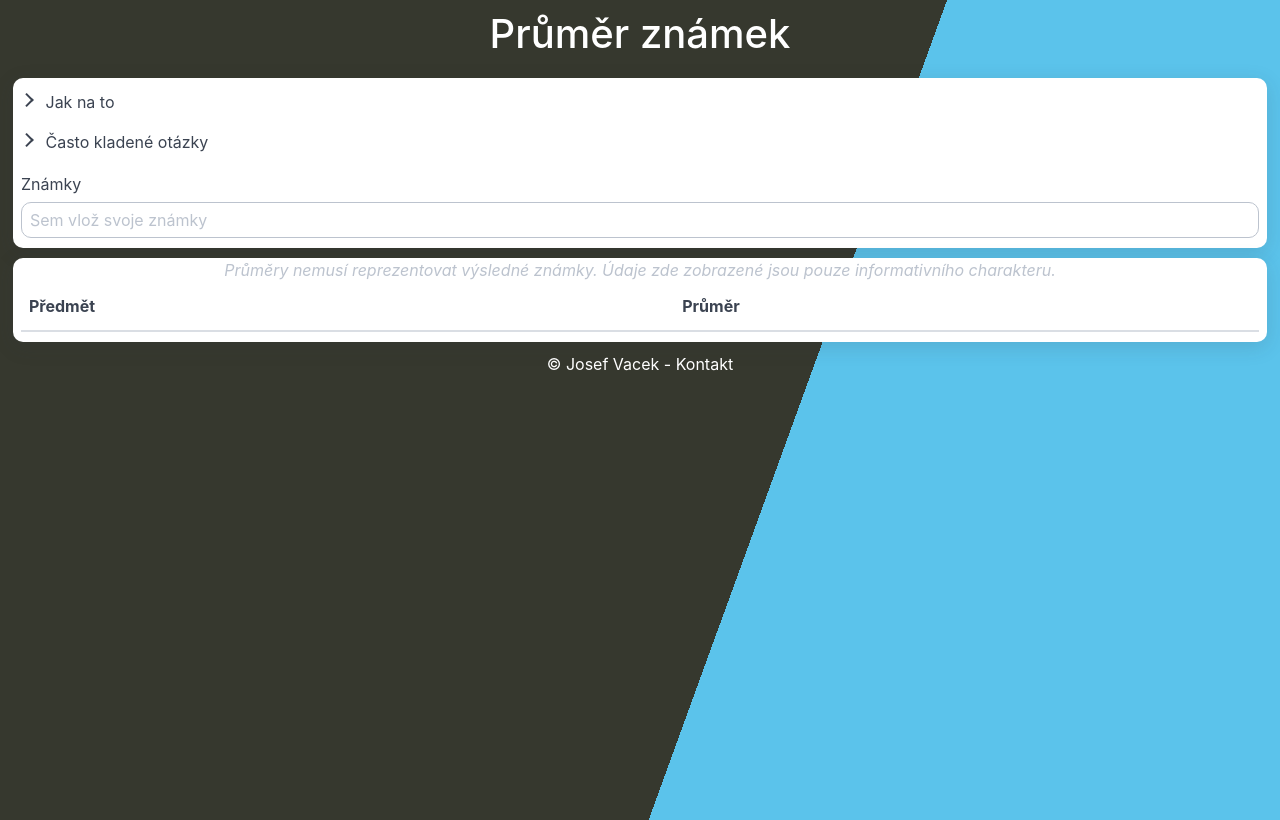
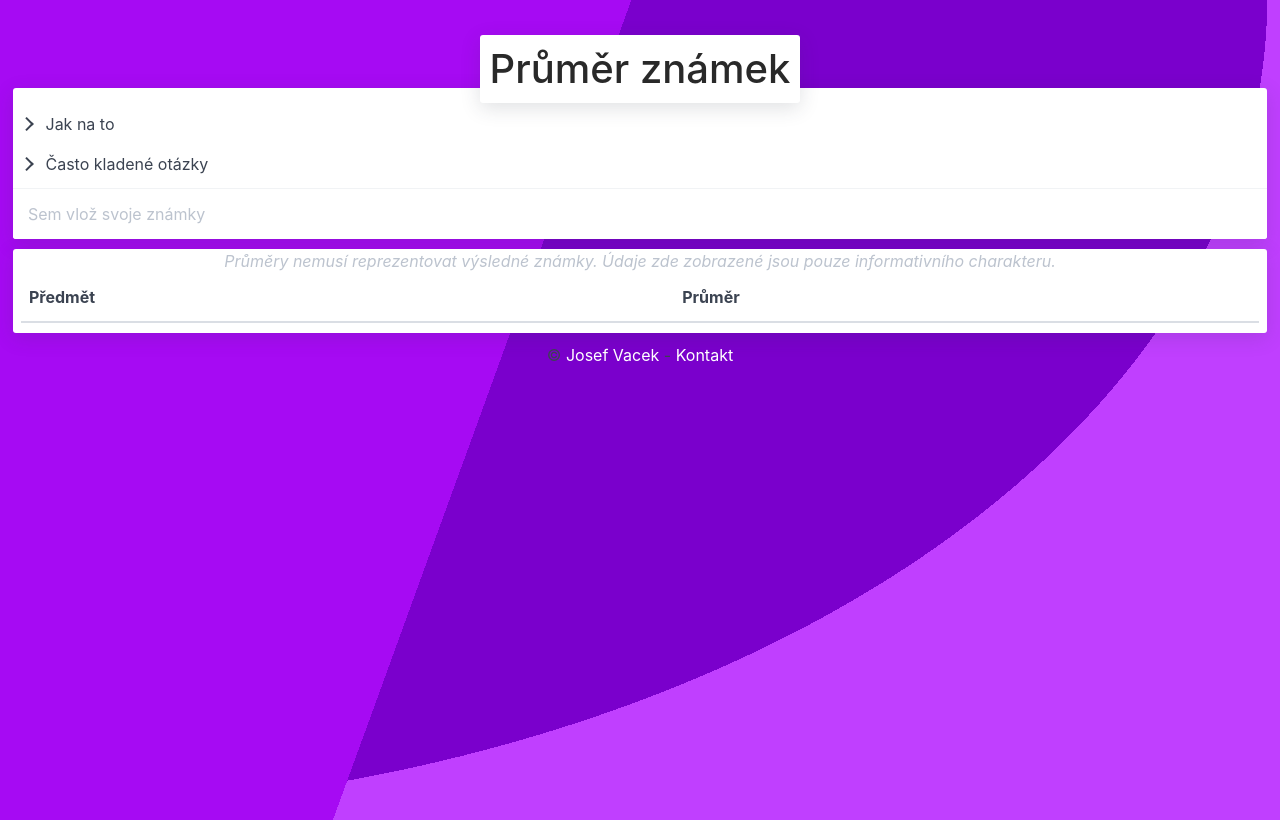
Before and after one commit to JouzaLoL/prumery, a plain HTML site: page index.html in a window 1280 px wide. Drawn offline with nearby package versions, Linux system fonts and the light colour scheme.

Commit message:
styling updates

```diff
--- a/index.css
+++ b/index.css
@@ -3,16 +3,17 @@ h4 {
 }
 
 .accordion i.icon {
-    line-height: 1px;
+    /* line-height: 1px; */
 }
 
 h1 {
+    color: rgb(41, 41, 41);
+}
+
+a {
     color: white;
 }
 
-a {
-
-}
 .container {
     margin: 10px 5px;
     width: unset;
@@ -20,22 +21,31 @@ a {
 }
 
 input.form-input {
-    border-radius: 10px;
+    border-radius: 3px;
 }
 
 .card {
     box-shadow: 0 0.25rem 1rem rgba(48, 55, 66, .15);
     border: none;
-    border-radius: 10px;
+    border-radius: 3px;
     padding-bottom: 10px;
     margin-bottom: 10px;
 }
 
 body {
-    /* background: linear-gradient(110deg, #fdcd3b 60%, #ffed4b 60%); */
-    background: linear-gradient(110deg, #36382E 60%, #5BC3EB 60%);
+    background: -webkit-linear-gradient(110deg, #a60af3 40%, rgba(0, 0, 0, 0) 30%), -webkit-radial-gradient(farthest-corner at 0% 0%, #7a00cc 70%, #c03fff 70%);
+    background: -o-linear-gradient(110deg, #a60af3 40%, rgba(0, 0, 0, 0) 30%), -o-radial-gradient(farthest-corner at 0% 0%, #7a00cc 70%, #c03fff 70%);
+    background: -moz-linear-gradient(110deg, #a60af3 40%, rgba(0, 0, 0, 0) 30%), -moz-radial-gradient(farthest-corner at 0% 0%, #7a00cc 70%, #c03fff 70%);
+    background: linear-gradient(110deg, #a60af3 40%, rgba(0, 0, 0, 0) 30%), radial-gradient(farthest-corner at 0% 0%, #7a00cc 70%, #c03fff 70%);
+}
+
+.form-input {
+    border: none;
 }
 
 .form-input:focus {
-    border-color: #5BC3EB;
+    border: solid 1px #7A00CC;
+    border-radius: 3px;
+    border-collapse: collapse;
+    box-shadow: none;
 }
--- a/index.html
+++ b/index.html
@@ -14,12 +14,12 @@
 
 <body>
     <div class="container bg-purple">
-        <div class="columns">
-            <div class="column">
-                <h1 style="text-align: center;">Průměr známek</h1>
+        <div class="columns" style="position: relative; top: 25px;">
+            <div class="column" style="text-align: center;">
+                <h1 style="display:inline-block; padding: 10px;" class="card">Průměr známek</h1>
             </div>
         </div>
-        <div class="card pt-2">
+        <div class="card" style="padding-top: 20px;">
             <div class="columns">
                 <div class="column">
                     <div class="accordion">
@@ -34,7 +34,8 @@
                                         href="https://isas.gytool.cz/isas/prubezna-klasifikace.php?zobraz=predmety"
                                         target="_blank">iSAS</a>
                                 </li>
-                                <li>Zkopíruj všechny své známky ze všech předmětů (na PC: <kbd>Ctrl+A</kbd> <kbd>Ctrl+C</kbd>)</li>
+                                <li>Zkopíruj všechny své známky ze všech předmětů (na PC: <kbd>Ctrl+A</kbd>
+                                    <kbd>Ctrl+C</kbd>)</li>
                                 <li>Vlož do pole Známky (nebo jen stiskni <kbd>Ctrl+V</kbd>)</li>
                             </ol>
                         </div>
@@ -58,12 +59,13 @@
                     </div>
                 </div>
             </div>
-            <div class="row">
-                <div class="column">
+            <div class="divider" style="margin: 0;"></div>
+            <div class="row" style="margin-bottom: -10px;">
+                <div class="column" style="padding: 0;">
                     <div id="input" class="form-group">
-                        <label class="form-label" for="name">Známky</label>
+                        <!-- <label class="form-label" for="name">Známky</label> -->
                         <input class="form-input" type="text" id="znamky" name="name"
-                            placeholder="Sem vlož svoje známky">
+                            placeholder="Sem vlož svoje známky" style="padding: 15px 15px; height: 100%">
                     </div>
                 </div>
             </div>
@@ -86,8 +88,8 @@
                 </div>
             </div>
         </div>
-        <div class="text-center text-light">&copy; <a href="https://portfolio.zlepsi.me" class="text-light">Josef Vacek</a> - <a
-                href="mailto:vacekj@outlook.com" class="text-light">Kontakt</a></div>
+        <div class="text-center">&copy; <a href="https://portfolio.zlepsi.me">Josef
+                Vacek</a> - <a href="mailto:vacekj@outlook.com">Kontakt</a></div>
     </div>
 
     <script src="index.js"></script>
```
